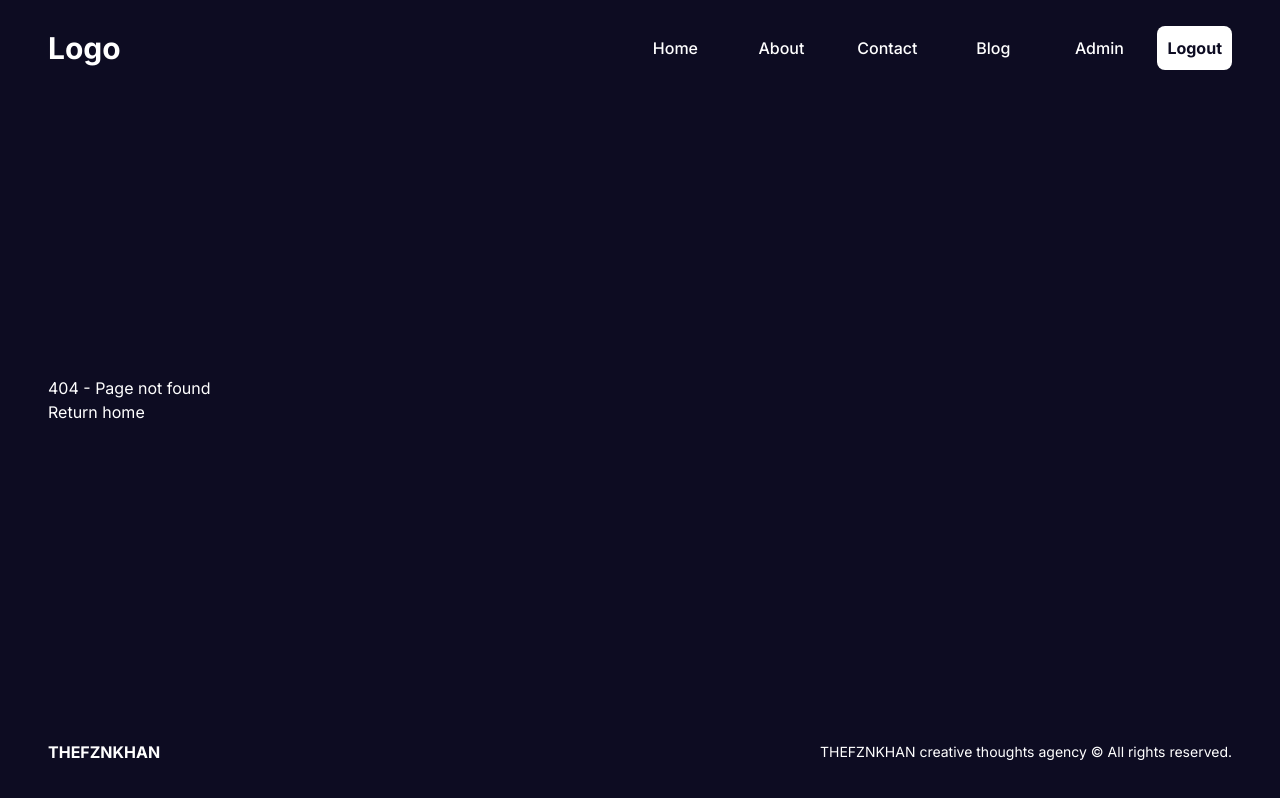
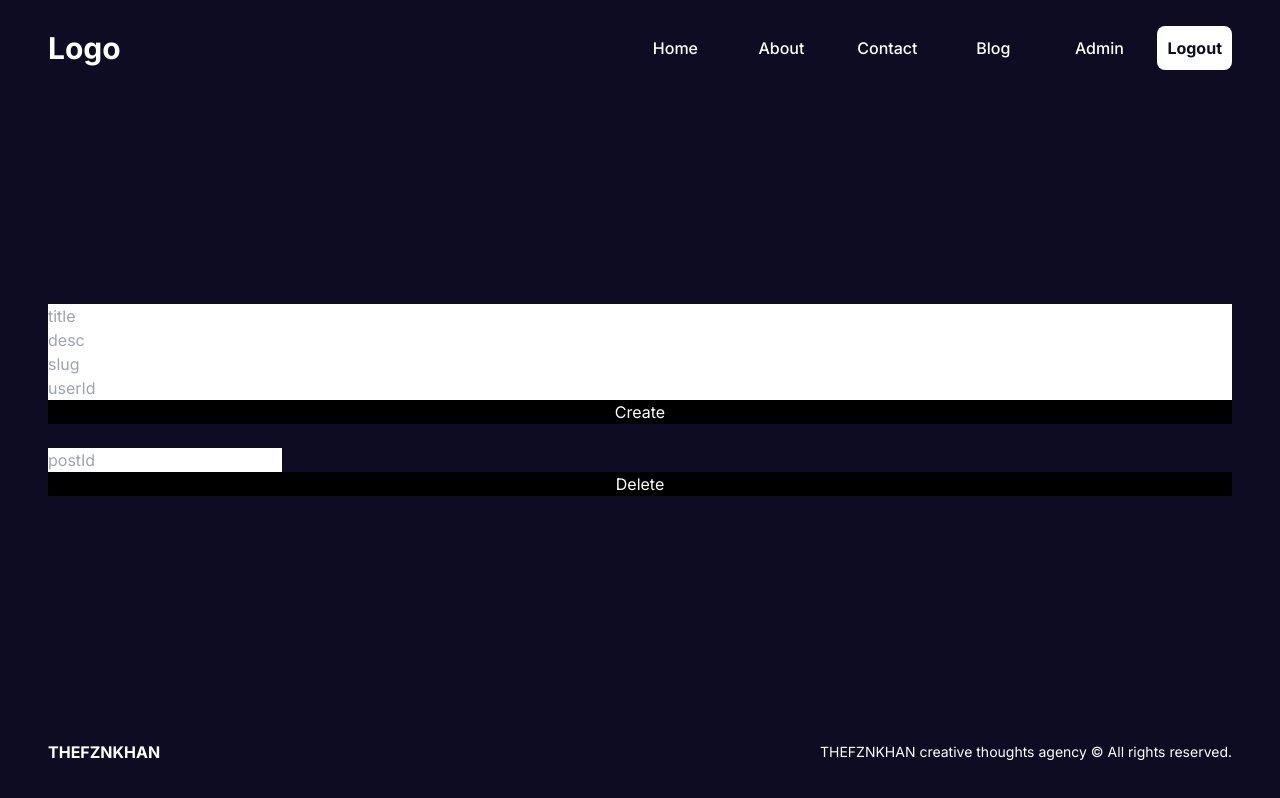
Before and after one commit to THEFZNKHAN/nextjs-learn, a Next.js app: page /serveractiontest in a window 1280 px wide. Before the commit this address had no page. Built offline with nearby package versions, Linux system fonts and the light colour scheme.

Commit message:
add and delete post and update it using server action

```diff
--- /dev/null
+++ b/src/app/serveractiontest/page.tsx
@@ -0,0 +1,32 @@
+import { addPost, deletePost } from "@/lib/action";
+
+const ServerActionTestPage = () => {
+    return (
+        <div>
+            <form
+                action={addPost}
+                method="POST"
+                className="flex flex-col bg-black text-black"
+            >
+                <input type="text" placeholder="title" name="title" />
+                <input type="text" placeholder="desc" name="desc" />
+                <input type="text" placeholder="slug" name="slug" />
+                <input type="text" placeholder="userId" name="userId" />
+                <button className="text-white">Create</button>
+            </form>
+            <br />
+            <form
+                action={deletePost}
+                method="DELETE"
+                className="flex flex-col text-black"
+            >
+                <label htmlFor="postId">
+                    <input type="text" placeholder="postId" name="id" />
+                </label>
+                <button className="text-white bg-black">Delete</button>
+            </form>
+        </div>
+    );
+};
+
+export default ServerActionTestPage;
--- /dev/null
+++ b/src/lib/action.ts
@@ -0,0 +1,39 @@
+"use server";
+
+import { revalidatePath } from "next/cache";
+import { Post } from "./models";
+import { connectToDb } from "./utils";
+
+export const addPost = async (
+    formData: Iterable<readonly [PropertyKey, any]>
+) => {
+    const { title, desc, slug, userId } = Object.fromEntries(formData);
+    try {
+        await connectToDb();
+        const newPost = new Post({
+            title,
+            desc,
+            slug,
+            userId,
+        });
+        await newPost.save();
+        console.log("Save to the db");
+        revalidatePath("/blog");
+    } catch (error) {
+        return { error: "Something went wrong" };
+    }
+};
+
+export const deletePost = async (
+    formData: Iterable<readonly [PropertyKey, any]>
+) => {
+    const { id } = Object.fromEntries(formData);
+    try {
+        await connectToDb();
+        await Post.findByIdAndDelete(id);
+        console.log("Deleted form the db");
+        revalidatePath("/blog");
+    } catch (error) {
+        return { error: "Something went wrong" };
+    }
+};
```
Also changed, not shown: 1 other file (tests, documents, lock files or other folders).
